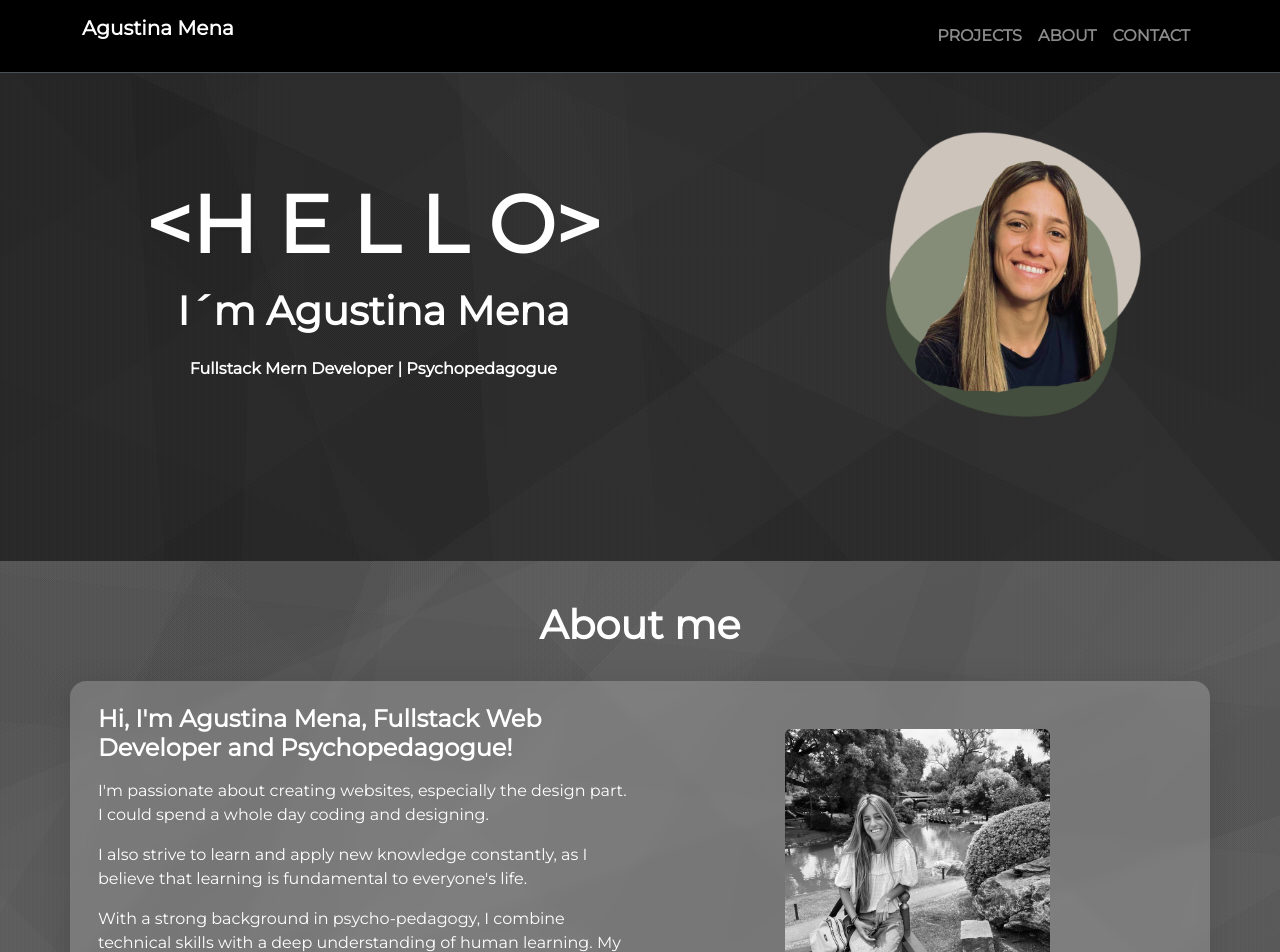
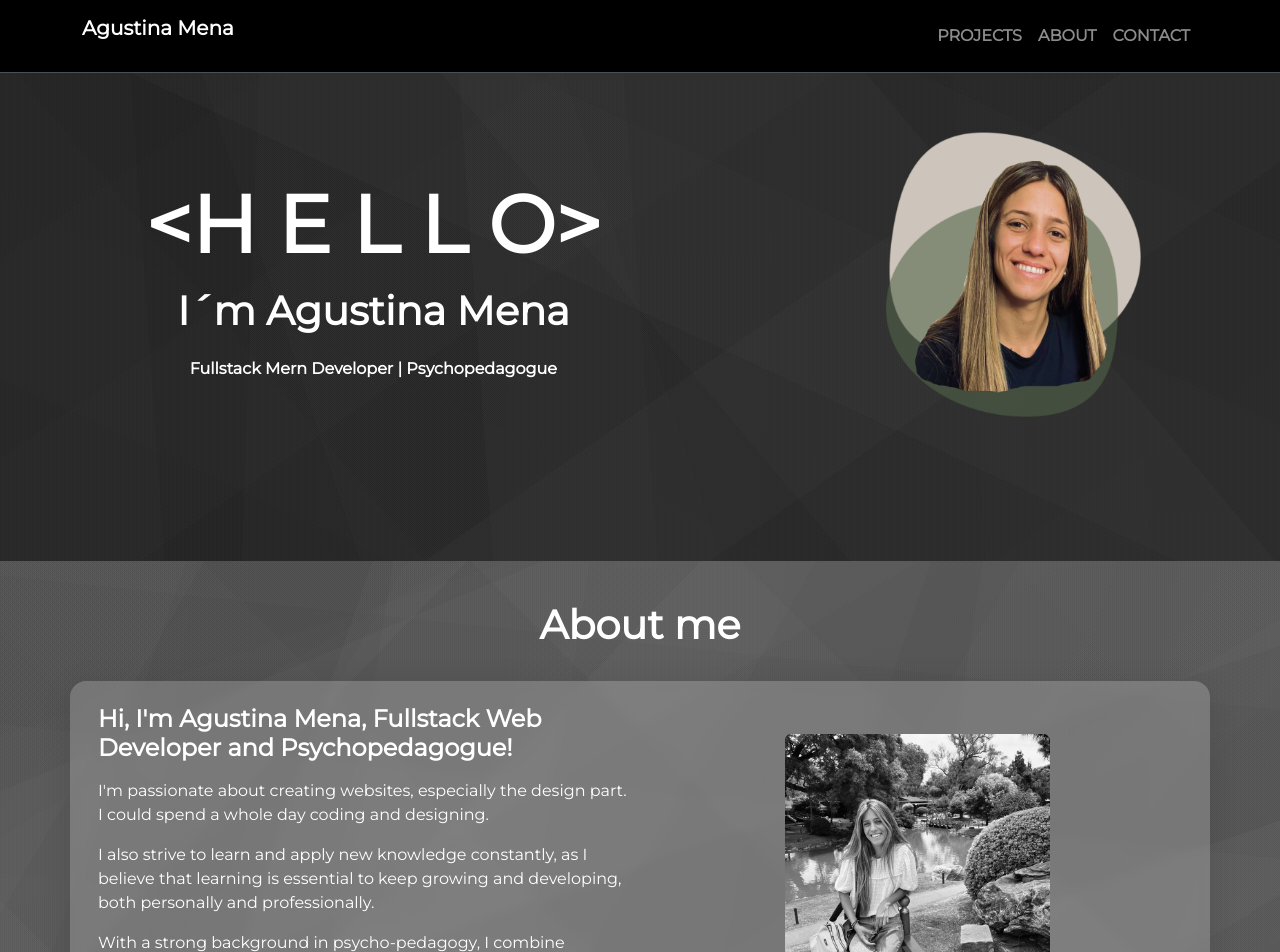
Before and after one commit to Agusme/portfolio-Agustina-Mena, a React (Create React App) app: page / in a window 1280 px wide. Shown: the top 952 px of the page. Built offline with nearby package versions, Linux system fonts and the light colour scheme.

Commit message:
add changes

```diff
--- a/src/components/views/About.jsx
+++ b/src/components/views/About.jsx
@@ -20,9 +20,9 @@ const About = () => {
             </p>
             <p>
               I also strive to learn and apply new knowledge constantly, as I
-              believe that learning is fundamental to everyone's life.
+              believe that learning is essential to keep growing and developing,
+              both personally and professionally.
             </p>
-
             <p>
               With a strong background in psycho-pedagogy, I combine technical
               skills with a deep understanding of human learning. My goal is to
```
